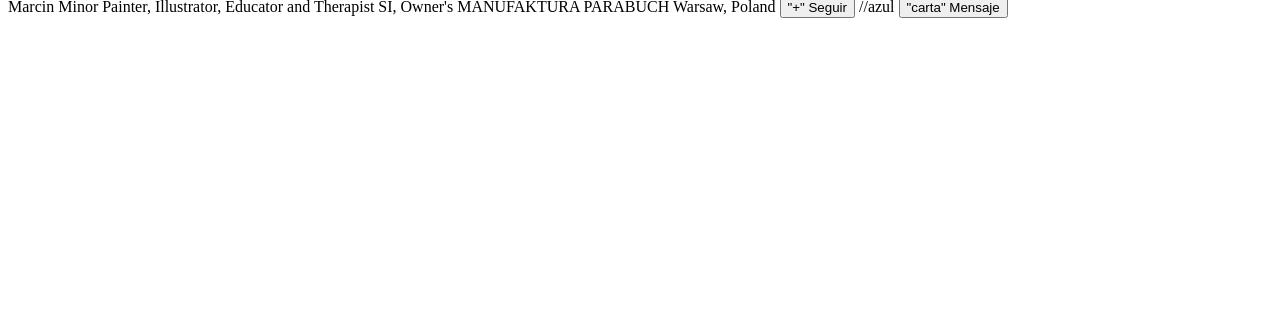
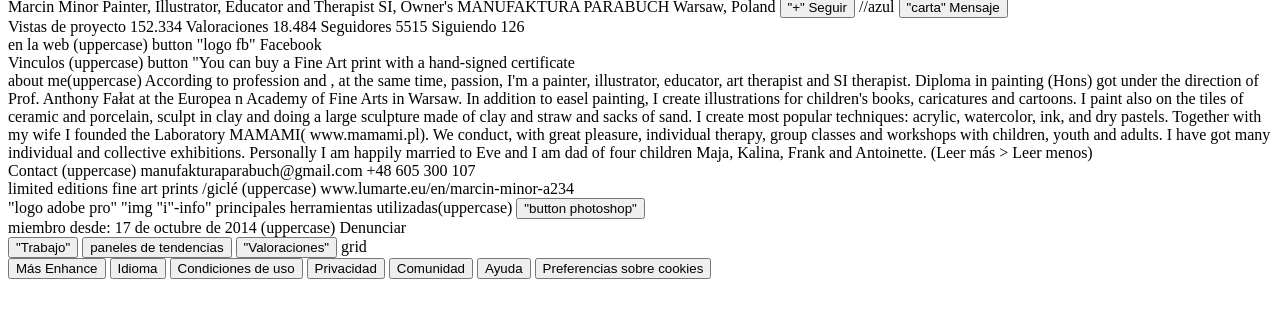
Before and after one commit to NurOdd/Enhance, a plain HTML site: page index.html in a window 1280 px wide. Shown: the part 59-376 px from the top of the page. Drawn offline with Linux system fonts and the light colour scheme.

Commit message:
Update index.html

```diff
--- a/index.html
+++ b/index.html
@@ -47,55 +47,20 @@ Marcin Minor
     <button>"+" Seguir </button> //azul
     <button>"carta" Mensaje </button>
 </div>
-
-
-
-</body>
-</html>
-
-
-
-
-
-
-<!--
-    --Navegador --- // en cuanto se baja un poco el nevegador, passa a estar fija en la parte superior
-
-
-//* hay un border-bottom de 1 o 2 px muy suave
-
--- display -profile-feature-list
-
-
-
-
----<Infornación>> menu lateral----
-
-    //v-- esta parte es la que cuando hay responsive se coloca en la parte central de la pagina
-
-    Marcin Minor
-    Painter, Illustrator, Educator and Therapist SI, Owner's MANUFAKTURA PARABUCH
-
-    http://www.facebook.com/marcinminorart
-
-    <icon gps> Warsaw, Poland
-
-    button "+" Seguir //azul
-    button "carta" Mensaje
-
-    //^ la parte inferior de información, con el responsive, se mueve a un nuevo boton llamado "informacion" en display ///cuando la barra desciende más alla del completo de información tambien vuelve a colocar la misma, en la barra derecha
-
-    Vistas de proyecto	152.334
+<div>   Vistas de proyecto	152.334
     Valoraciones	18.484
     Seguidores	5515
-    Siguiendo	126
-
+    Siguiendo	126</div>
+<div>
     en la web (uppercase)
-    button "logo fb" Facebook
+    button "logo fb" Facebook</div>
+<div>
 
     Vinculos (uppercase)
     button "You can buy a Fine Art print with a hand-signed certificate
 
+</div>
+<div>
     about me(uppercase)
     According to profession and , at the same time, passion, I'm a painter, illustrator, educator, art therapist and SI therapist.
      Diploma in painting (Hons) got under the direction of Prof. Anthony Fałat at the Europea n Academy of Fine Arts in Warsaw.
@@ -104,30 +69,55 @@ Marcin Minor
     I have got many individual and collective exhibitions.
     Personally I am happily married to Eve and I am dad of four children Maja,
     Kalina, Frank and Antoinette.
-    (Leer más > <Leer menos)
-
-    Contact (uppercase)
+    (Leer más > Leer menos)
+</div>
+<div>   Contact (uppercase)
     manufakturaparabuch@gmail.com
-    +48 605 300 107
+    +48 605 300 107</div>
+<div>
 
     limited editions fine art prints /giclé (uppercase)
     www.lumarte.eu/en/marcin-minor-a234
 
-    dis
+</div>
+<div>
     "logo adobe pro" "img "i"-info"
     principales herramientas utilizadas(uppercase)
-    "button photoshop"
-    /dis
+    <button>"button photoshop"</button>
+
+    </div>
+<div>
 
     miembro desde: 17 de octubre de 2014 (uppercase)
     Denunciar
 
+</div>
 
-    ---Display---
+</body>
+</html>
 
-    button "Trabajo" // cuando esta selecionado pasa a negro
-    button "paneles de tendencias
-    button "Valoraciones"
+<section class="display">
+<button>"Trabajo"</button>
+<button>paneles de tendencias</button>
+<button>"Valoraciones"</button>
+
+grid
+
+</section>
+
+<footer>
+    <button>Más Enhance</button>
+    <button>Idioma</button>
+    <button>Condiciones de uso</button>
+    <button>Privacidad</button>
+    <button>Comunidad</button>
+    <button>Ayuda</button>
+    <button>Preferencias sobre cookies</button>
+</footer>
+
+
+<!--
+
 
 
     >grid con imagenes de proyectos<
```
